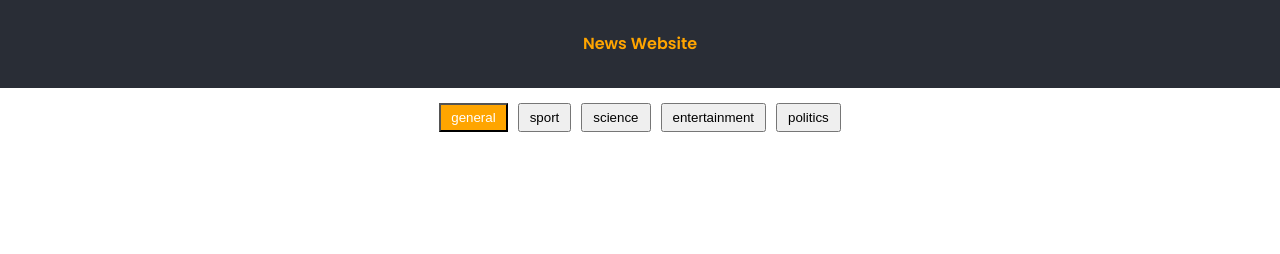
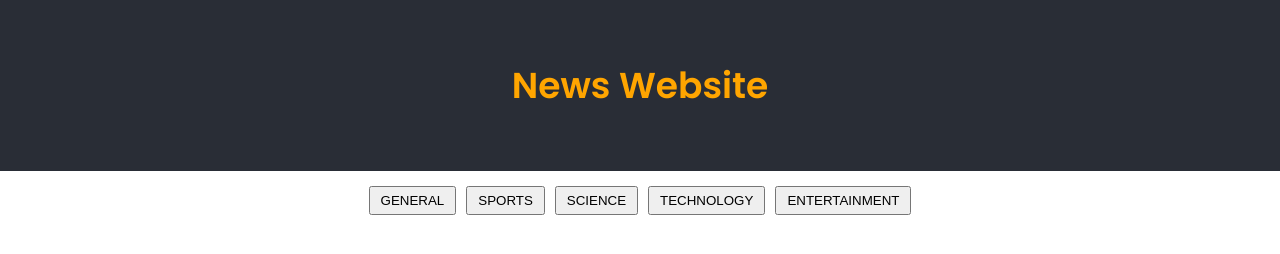
Before and after one commit to justucok/News-Website, a plain HTML site: page index.html in a window 1280 px wide. Drawn offline with Linux system fonts and the light colour scheme; no server answers.

Commit message:
new update

```diff
--- a/css/style.css
+++ b/css/style.css
@@ -11,6 +11,7 @@ body {
     color: #FFA500;
     text-align: center;
     padding: 10px;
+    font-size: 36px;
 }
 
 .options-container {
--- a/js/script.js
+++ b/js/script.js
@@ -5,7 +5,7 @@ let requestURL;
 let selectedCategory = "general";
 let country = "id"; // Menambahkan inisialisasi variabel country
 
-const options = ["general", "sport", "science", "entertainment", "politics"];
+const options = ["GENERAL", "SPORTS", "SCIENCE", "TECHNOLOGY", "ENTERTAINMENT"];
 
 const generateUI = (articles) => {
     for (let item of articles) {
```
